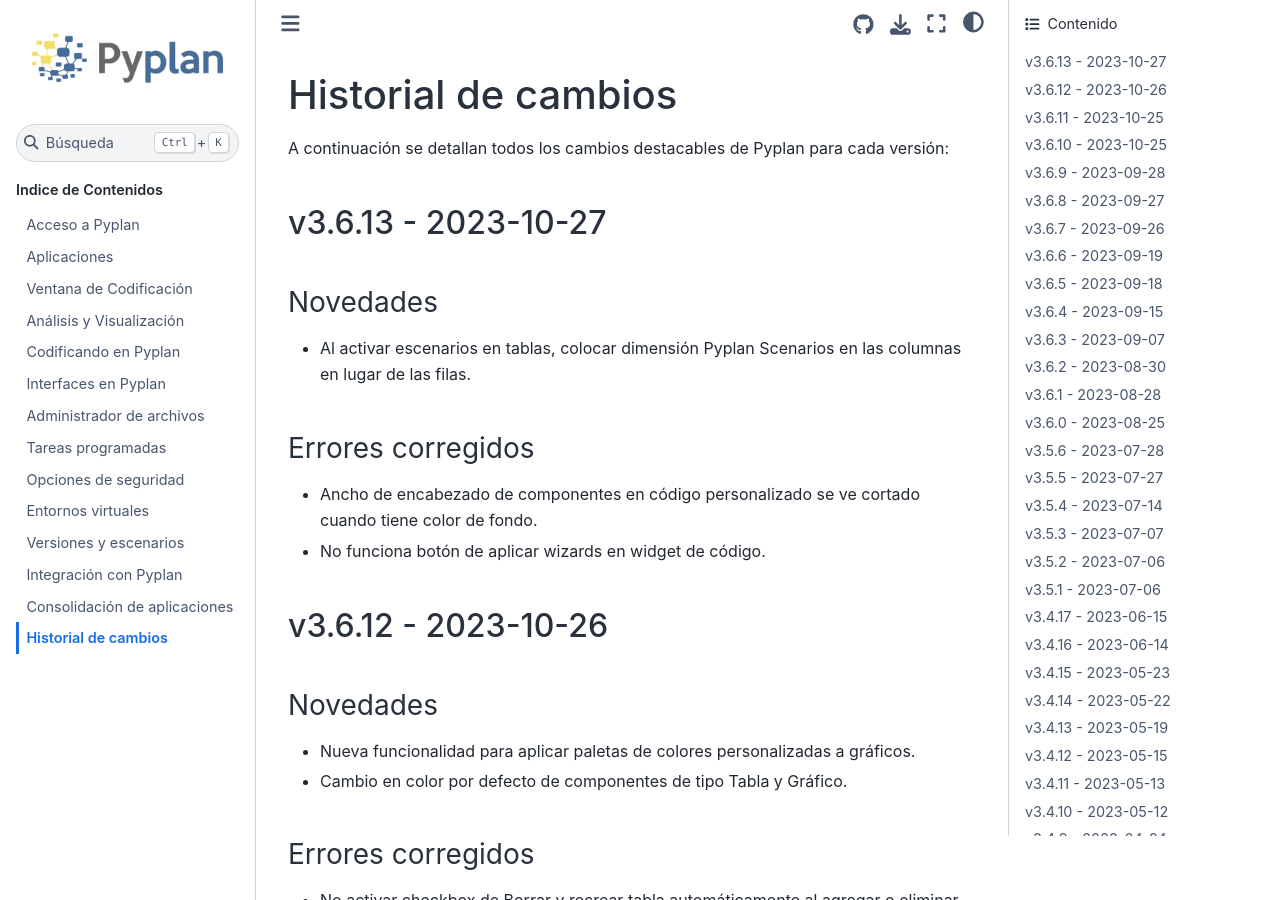
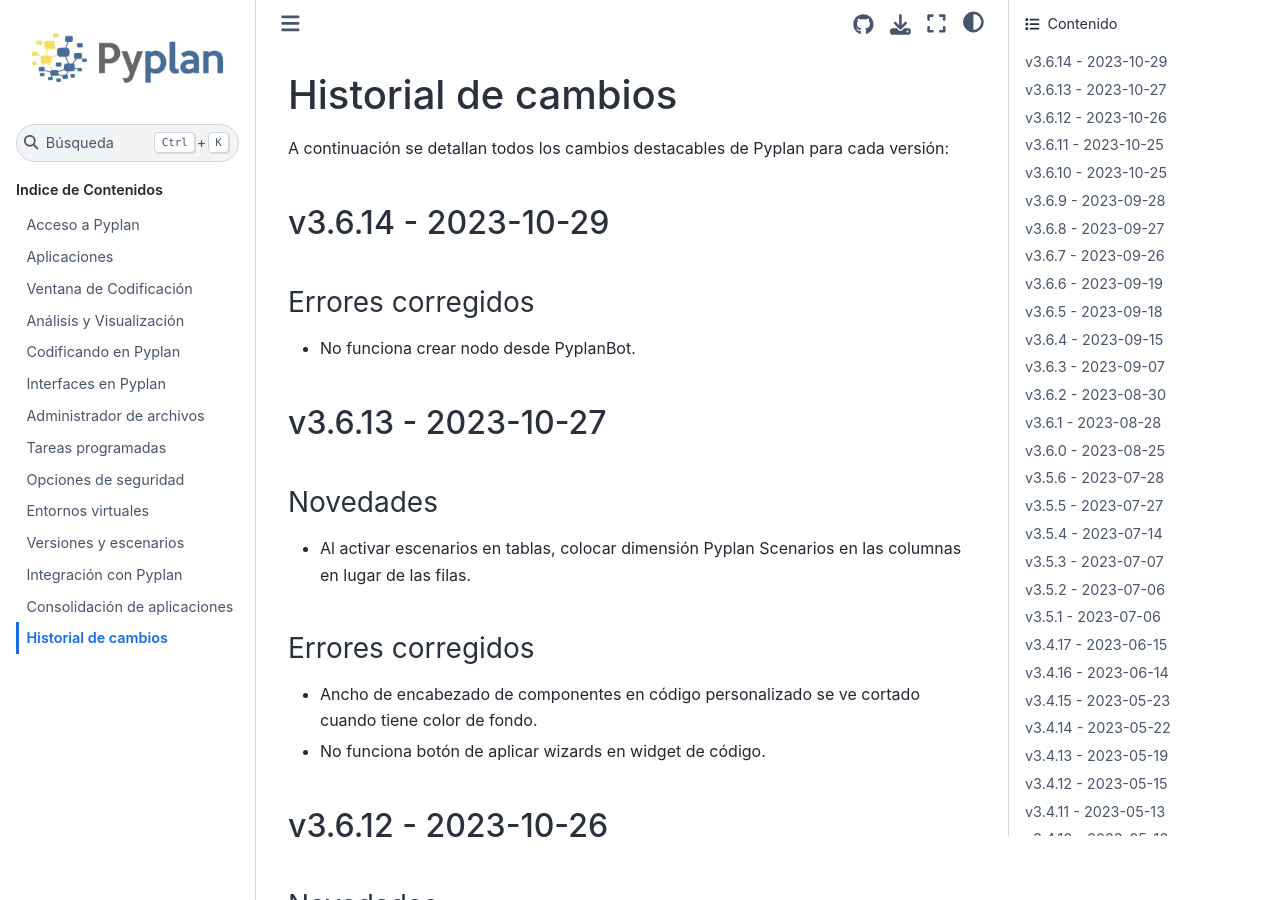
Before and after one commit to pyplan/pyplan, a Sphinx documentation site: the page built from docs/99_change_log/index.rst, in a window 1280 px wide and 900 px high. Built offline with Sphinx 7.4.7 and the Sphinx Book theme 1.1.4, drawn with Linux system fonts in a browser that asks for light colours.

Commit message:
changelog v3.6.14

```diff
--- a/docs/99_change_log/index.rst
+++ b/docs/99_change_log/index.rst
@@ -2,6 +2,16 @@
 ====================
 
 A continuación se detallan todos los cambios destacables de Pyplan para cada versión:
+
+v3.6.14 - 2023-10-29
+--------------------
+
+------------------
+Errores corregidos
+------------------
+
+- No funciona crear nodo desde PyplanBot.
+
 
 v3.6.13 - 2023-10-27
 --------------------
```
Also changed, not shown: 1 other file.
